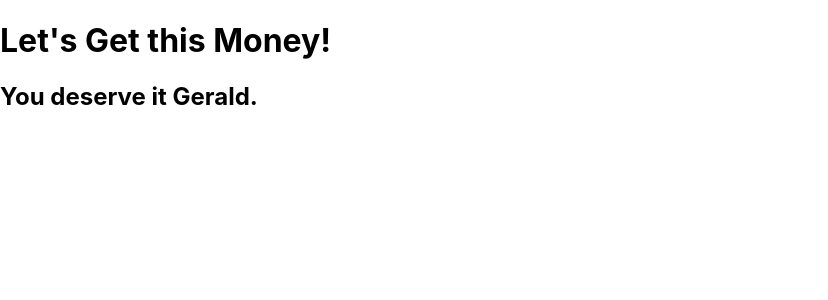
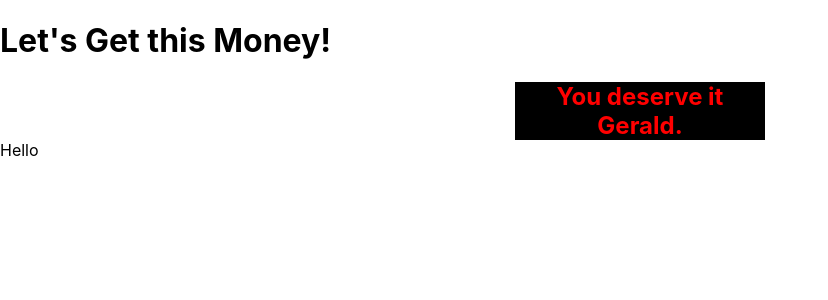
Before and after one commit to geraldaddey/task-tracker-app, a React (Create React App) app: page / in a window 1280 px wide. Shown: the top 300 px of the page, without its empty margins (0-828 px from the left). Built offline with nearby package versions, Linux system fonts and the light colour scheme.

Commit message:
new component created

```diff
--- a/src/App.js
+++ b/src/App.js
@@ -1,11 +1,23 @@
+import Header from "./components/Header";
+
 function App() {
   const name = "Gerald";
   return (
     <div className="container">
       <h1>Let's Get this Money!</h1>
-      <h2>You deserve it {name}.</h2>
+      <h2 style={headingStyle}>You deserve it {name}.</h2>
+      <Header title="Hello" />
     </div>
   );
 }
 
+// How to Use CSS in JS
+const headingStyle = {
+  color: "red",
+  backgroundColor: "black",
+  width: "250px",
+  textAlign: "center",
+  margin: "0 auto",
+};
+
 export default App;
--- /dev/null
+++ b/src/components/Header.js
@@ -0,0 +1,7 @@
+import React from "react";
+
+const Header = ({ title }) => {
+  return <header>{title}</header>;
+};
+
+export default Header;
```
